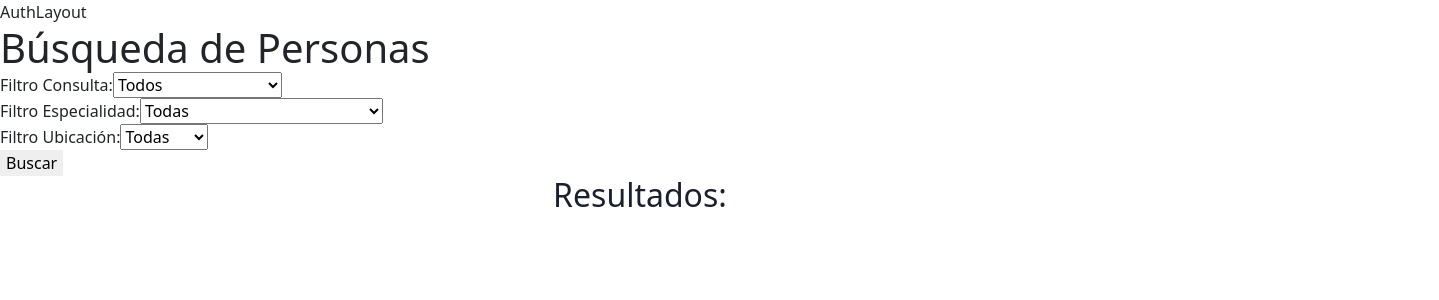
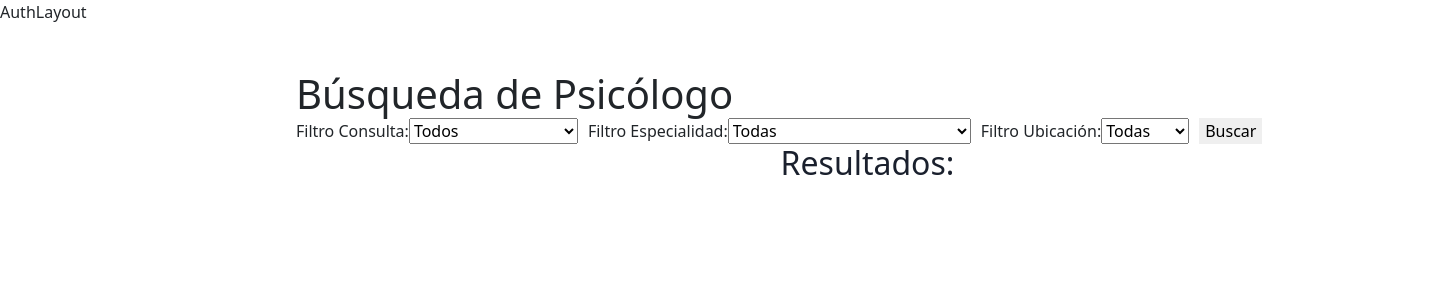
Before and after one commit to WangJian-114/Psy-Line, a React (Vite) app: page /search in a window 1280 px wide. Shown: the top 300 px of the page, 1439 px wide, since content can reach past the window. Built offline with nearby package versions, Linux system fonts and the light colour scheme.

Commit message:
pagina de busqueda con estilo
se agrego algo de estilo a la pagina de busqueda

```diff
--- a/src/components/Search/index.jsx
+++ b/src/components/Search/index.jsx
@@ -1,4 +1,5 @@
 import React, { useState } from 'react';
+import './styles/search.css';
 import data from './data.json';
 
 const BuscarPersonas = () => {
@@ -35,10 +36,10 @@ const BuscarPersonas = () => {
   };
 
   return (
-    <div>
-      <h1>Búsqueda de Personas</h1>
-
-      <div>
+    <div className='seccion-pagina'>
+      <h1>Búsqueda de Psicólogo</h1>
+      <div className='filtro-container'>
+        <div className='filtro-item'>
           <label>
             Filtro Consulta:
             <select value={filtroConsulta} onChange={handleFiltroConsultaChange}>
@@ -50,7 +51,7 @@ const BuscarPersonas = () => {
           </label>
         </div>
 
-      <div>
+        <div className='filtro-item'>
           <label>
             Filtro Especialidad:
             <select value={filtroEspecialidad} onChange={handleFiltroEspecialidadChange}>
@@ -63,7 +64,7 @@ const BuscarPersonas = () => {
           </label>
         </div>
 
-      <div>
+        <div className='filtro-item'>
           <label>
             Filtro Ubicación:
             <select value={filtroUbicacion} onChange={handleFiltroUbicacionChange}>
@@ -76,7 +77,7 @@ const BuscarPersonas = () => {
         </div>
 
         <button onClick={buscarPersonas}>Buscar</button>
-
+      </div>
       <div>
         <h2>Resultados:</h2>
         {resultados.map((persona) => (
@@ -84,7 +85,7 @@ const BuscarPersonas = () => {
             <h3>{persona.nombre} {persona.apellido}</h3>
             <p>Especialidad: {persona.especialidad}</p>
             <p>Descripción: {persona.descripcion}</p>
-            <img src={persona.foto} alt={persona.nombre} className='persona_imagen' />
+            <img src={persona.foto} alt={persona.nombre} className='persona-img' />
           </div>
         ))}
       </div>
--- a/src/components/Search/styles/search.css
+++ b/src/components/Search/styles/search.css
@@ -1,4 +1,22 @@
-.persona_imagen {
-    width: '100px';
-    height: '100px';
-}
+.seccion-pagina{
+    position: absolute;
+    width: 1143px;
+    height: 1363px;
+    left: 296px;
+    top: 70px;
+  }
+
+  .filtro-container {
+    display: flex;
+    align-items: center;
+  }
+
+  .filtro-item {
+    margin-right: 10px;
+  }
+
+  .persona-img {
+    width: 200px; /* Define el ancho deseado para la imagen */
+    height: auto; /* Ajusta automáticamente la altura proporcionalmente */
+    object-fit: cover; /* Ajusta la imagen para que se ajuste al tamaño definido sin perder proporciones */
+  }
```
Lines whose indentation alone changed are shown as unchanged.
